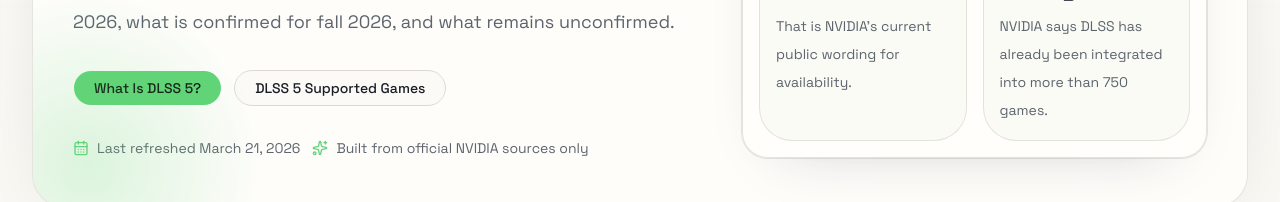
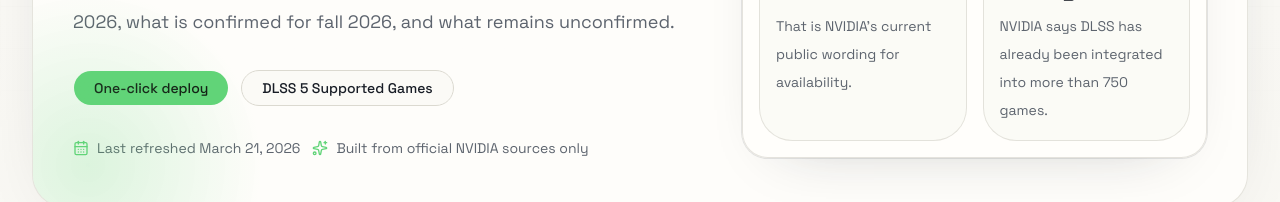
Before and after one commit to gateszhangc/dlss5-lol, a Next.js app: page / in a window 1280 px wide. Shown: the part 582-784 px from the top of the page. Built offline with nearby package versions, Linux system fonts and the light colour scheme; no server answers.

Commit message:
feat: update hero deploy cta

```diff
--- a/app/page.tsx
+++ b/app/page.tsx
@@ -76,13 +76,13 @@ export default function HomePage() {
 
               <div className="mt-8 flex flex-col gap-3 sm:flex-row">
                 <Link
-                  href="/what-is-dlss-5"
+                  href="https://www.easyclaw.pro"
                   className={cn(
                     buttonVariants({ size: "lg" }),
                     "rounded-full px-5"
                   )}
                 >
-                  What Is DLSS 5?
+                  One-click deploy
                 </Link>
                 <Link
                   href="/dlss-5-supported-games"
```
Also changed, not shown: 1 other file (tests, documents, lock files or other folders).
